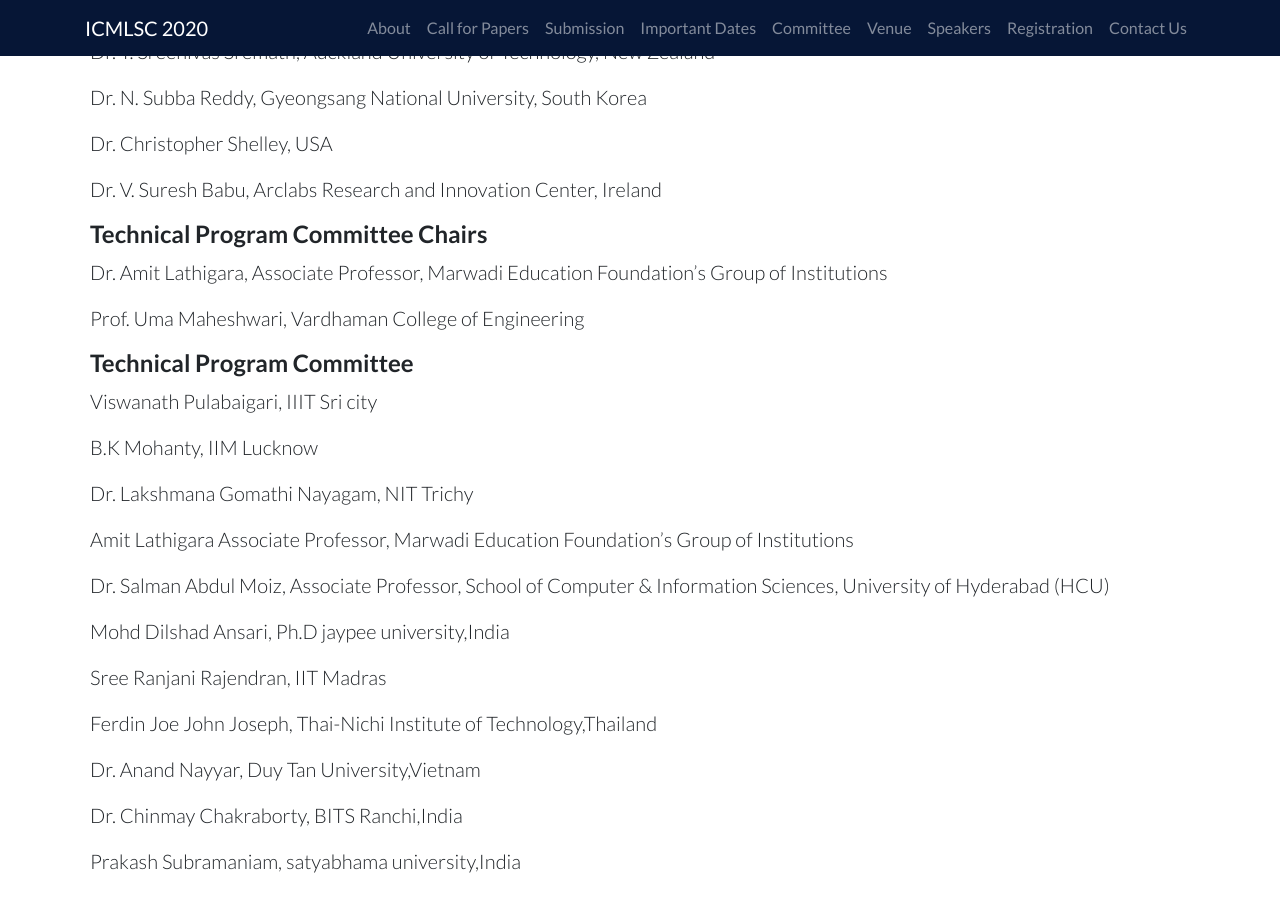
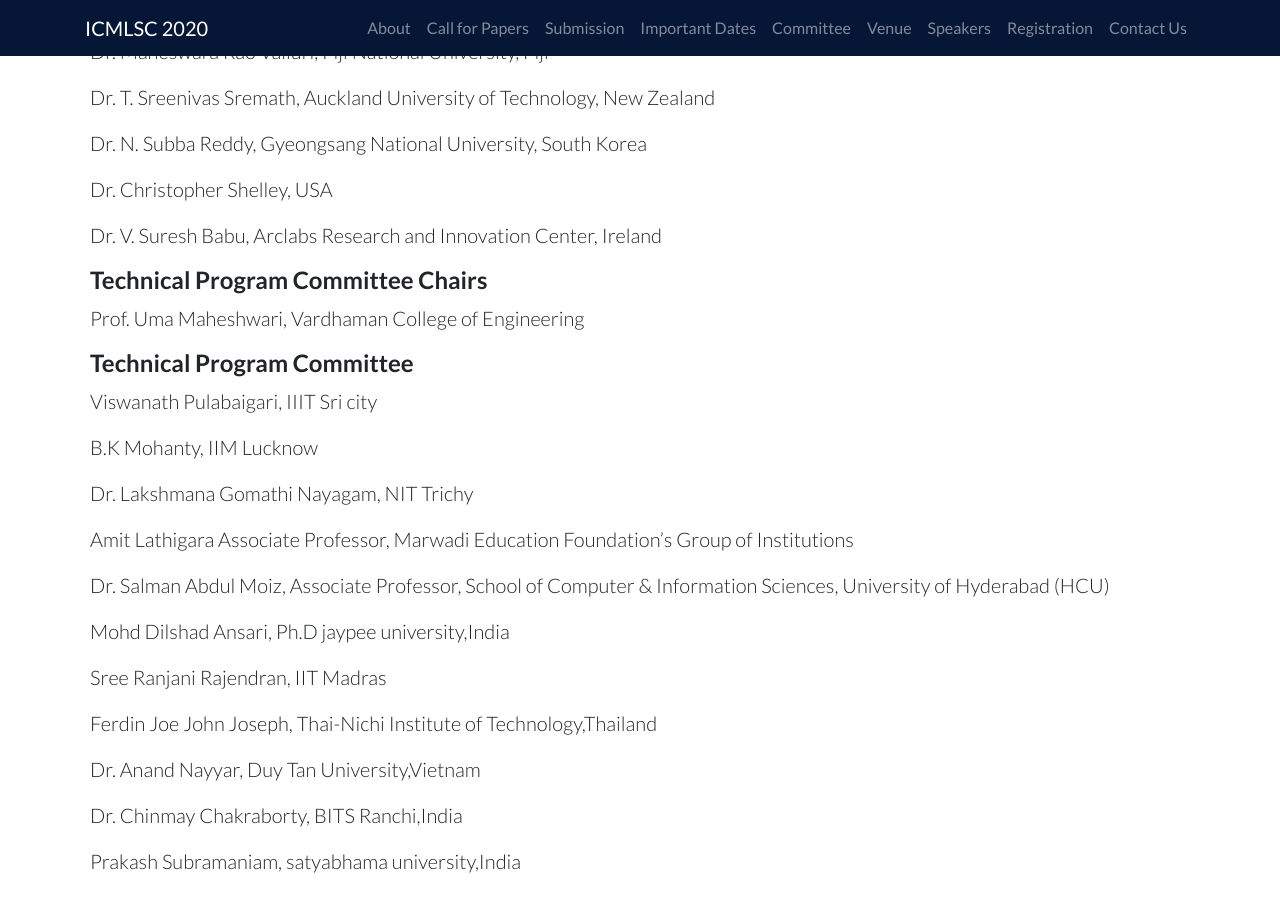
Before and after one commit to ieeevardhaman/icmlsc-website, a Jekyll site: the page built from pages/committee.md, in a window 1280 px wide and 900 px high, scrolled down 2821 px. Built offline with Jekyll 4.4.1, drawn with Linux system fonts in a browser that asks for light colours; our own code applies the rules of GitHub Pages for plain Markdown files; some of the changed text lies outside the part shown.

Commit message:
Update committee.md

```diff
--- a/pages/committee.md
+++ b/pages/committee.md
@@ -103,8 +105,6 @@
 
 
 #### Technical Program Committee Chairs
-
-Dr. Amit Lathigara, Associate Professor, Marwadi Education Foundation’s Group of Institutions
 
 Prof. Uma Maheshwari, Vardhaman College of Engineering
 
```
Also changed, not shown: other parts of pages/committee.md (+2 -0 lines).
